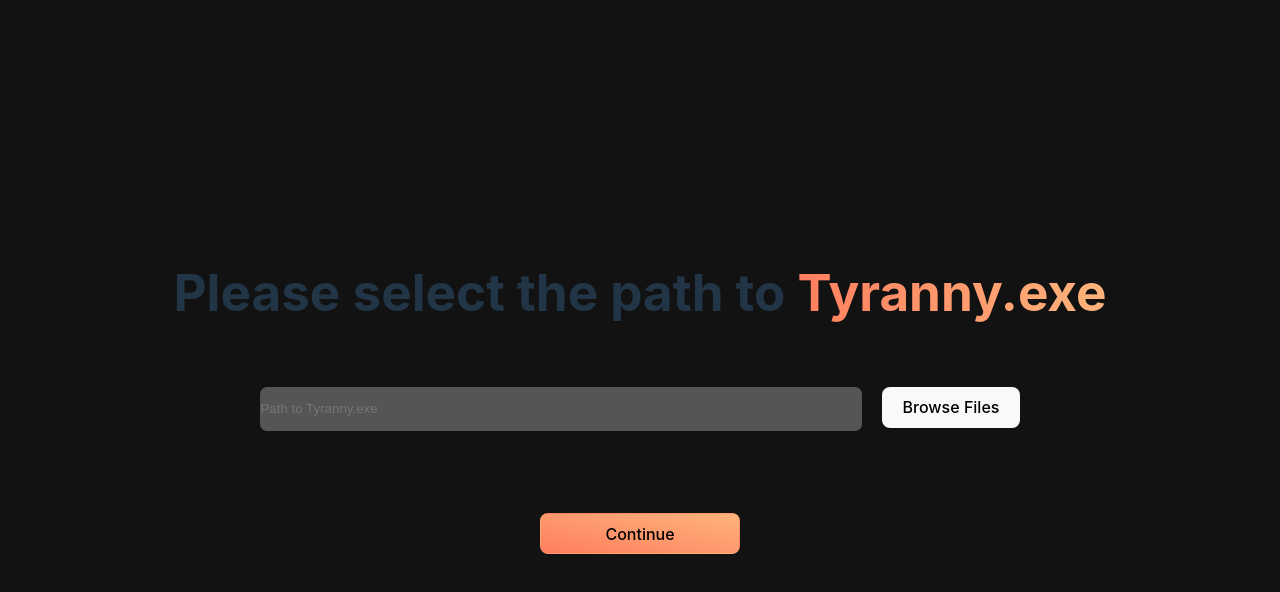
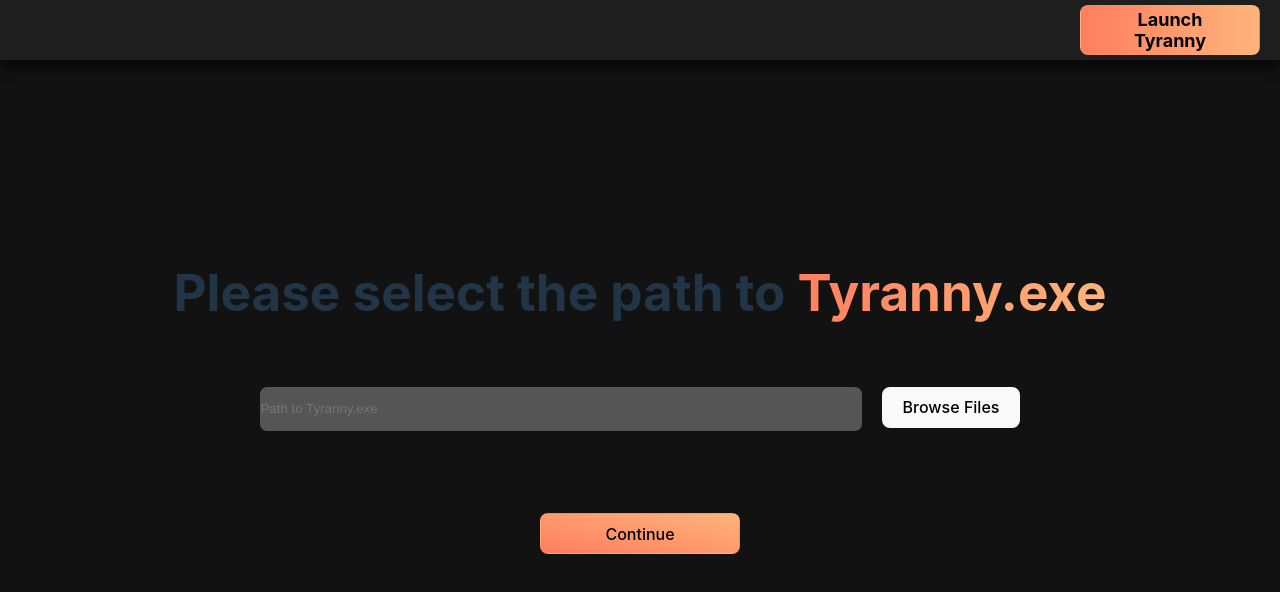
Before and after one commit to nikbola/tyranny-mod-manager, a React (Vite) app: page / in a window 1280 px wide. Shown: the top 592 px of the page. Built offline with nearby package versions, Linux system fonts and the light colour scheme.

Commit message:
Fixed communication between manager and TMMCore

```diff
--- a/dist-electron/main.js
+++ b/dist-electron/main.js
@@ -1,7 +1,7 @@
 import "electron";
 import "node:url";
 import "node:path";
-import { M, R, V } from "./main-DHx_2PKv.js";
+import { M, R, V } from "./main-BQ4-hLY4.js";
 import "path";
 import "fs";
 import "net";
--- a/src/main.tsx
+++ b/src/main.tsx
@@ -5,6 +5,7 @@
 import { BrowserRouter as Router, Route, Routes } from 'react-router-dom';
 import DownloadDependenciesPage from './pages/setup/DownloadDependenciesPage.tsx';
 import BepInExDownloadPage from './pages/setup/BepInExDownloadHandler.tsx';
+import TopBar from './pages/static/TopBar.tsx';
 
 ReactDOM.createRoot(document.getElementById('root')!).render(
   <Router>
@@ -14,6 +15,7 @@
       <Route path="/download-dependencies" element={<DownloadDependenciesPage />} /> {/* Front page for requesting paths */}
       <Route path="/mod-manager" element={<ModManager />} /> {/* The current page */}
     </Routes>
+    <TopBar></TopBar>
   </Router>
 )
 
--- a/src/pages/main/ModManager.tsx
+++ b/src/pages/main/ModManager.tsx
@@ -28,6 +28,11 @@
         window.ipcRenderer.on('register-mod-action', (_, message: ModActionPayload) => {
             setSettings(prevSettings => [...prevSettings, message]);
         });
+
+        window.ipcRenderer.on('connection-closed', () => {
+            setSettings([]);
+        });
+
         window.ipcRenderer.send('renderer-ready');
         fetchMods();
     }, []);
@@ -56,9 +61,9 @@
 
     function onSlider(event: React.ChangeEvent<HTMLInputElement>) {
         const payload = {
-            value: event.target.value,
+            sliderValue: event.target.value,
             id: event.target.id,
-            type: "slider"
+            type: 0
         };
         const jsonPayload = JSON.stringify(payload);
         window.ipcRenderer.send('setting-changed', jsonPayload);
@@ -67,7 +72,7 @@
     function onButton(event: React.MouseEvent<HTMLButtonElement>) {
         const payload = {
             id: event.currentTarget.id,
-            type: "button"
+            type: 1
         };
         const jsonPayload = JSON.stringify(payload);
         window.ipcRenderer.send('setting-changed', jsonPayload);
@@ -75,9 +80,9 @@
 
     function onToggle(event: React.ChangeEvent<HTMLInputElement>) {
         const payload = {
-            value: event.target.value,
+            toggleValue: event.target.checked,
             id: event.target.id,
-            type: "toggle"
+            type: 2
         };
         const jsonPayload = JSON.stringify(payload);
         window.ipcRenderer.send('setting-changed', jsonPayload);
--- /dev/null
+++ b/src/pages/static/TopBar.tsx
@@ -0,0 +1,17 @@
+import "../../style/static/TopBar.css"
+import "../../style/Global.css"
+
+function TopBar() {
+
+    return (
+        <>
+            <div className="top-bar">
+                <div className="right-section">
+                    <button className="launch-button primary-button">Launch Tyranny</button>
+                </div>
+            </div>
+        </>
+    );
+}
+
+export default TopBar;
--- a/src/style/Global.css
+++ b/src/style/Global.css
@@ -3,8 +3,23 @@
     --background-secondary: #1e1e1e;
     --purple-primary: #ff7e5f;
     --purple-secondary: #feb47b;
+
+    --top-bar-height: 60px;
 }
 
 body {
     background-color: var(--background-primary);
 }
+
+button:hover {
+    outline: none;
+    border: none;
+}
+
+.primary-button {
+    transition: scale 0.25s ease-out;
+}
+
+.primary-button:hover {
+    scale: 1.1;
+}
--- a/src/style/main/ModManager.css
+++ b/src/style/main/ModManager.css
@@ -1,3 +1,37 @@
+/*body {
+    background: none;
+}
+
+#root::before {
+    content: '';
+    position: absolute;
+    top: 0;
+    left: 0;
+    width: 100vw;
+    height: 100vh;
+
+    background: url('../../assets/tyranny-cover.png') no-repeat center center/cover;
+
+    filter: blur(2px);
+
+    z-index: -2;
+    pointer-events: none;
+}
+
+#root::after {
+    content: '';
+    position: absolute;
+    top: 0;
+    left: 0;
+    width: 100vw;
+    height: 100vh;
+
+    background-color: rgba(0, 0, 0, 0.815);
+
+    z-index: -1;
+    pointer-events: none;
+}*/
+
 .mod-list-header,
 .mod-settings-header {
     margin-bottom: 30px;
@@ -6,13 +40,12 @@
 .mod-list {
     padding: 20px;
     text-align: center;
-    width: calc(50vw - 120px);
+    width: calc(50vw - 75px);
     min-width: 300px;
     position: absolute;
     left: 20px;
-    height: calc(100vh - 80px);
-    top: 20px;
-    border-radius: 0px;
+    height: calc(100vh - 90px - var(--top-bar-height));
+    top: calc(var(--top-bar-height) + 25px);
     background-color: var(--background-secondary);
 }
 
@@ -44,12 +77,12 @@
 .mod-settings-list {
     padding: 20px;
     text-align: center;
-    width: calc(50vw - 40px);
+    width: calc(50vw - 75px);
     min-width: 300px;
     position: absolute;
     right: 20px;
-    height: calc(100vh - 80px);
-    top: 20px;
+    height: calc(100vh - 90px - var(--top-bar-height));
+    top: calc(var(--top-bar-height) + 25px);
     background-color: var(--background-secondary);
 }
 
--- /dev/null
+++ b/src/style/static/TopBar.css
@@ -0,0 +1,32 @@
+.top-bar {
+    background-color: var(--background-secondary);
+    position: absolute;
+    top: 0;
+    left: 0;
+    width: 100vw;
+    height: var(--top-bar-height);
+    box-shadow: 0 10px 10px rgba(0, 0, 0, 0.5);
+    display: flex;
+    justify-content: flex-end;
+    align-items: center;
+}
+
+.right-section {
+    width: 180px;
+    height: 50px;
+    margin-right: 20px;
+}
+
+.launch-button {
+    font-size: 18px;
+    font-weight: bold;
+    margin: 0;
+    width: 100%;
+    height: 100%;
+    display: flex;
+    align-items: center;
+    justify-content: center;
+    background-color: var(--purple-primary);
+    background-image: linear-gradient(to right, var(--purple-primary), var(--purple-secondary));
+    text-align: center;
+}
```
Also changed, not shown: electron/main.ts (+41 -12 lines), src/assets/tyranny-cover.png (added).
